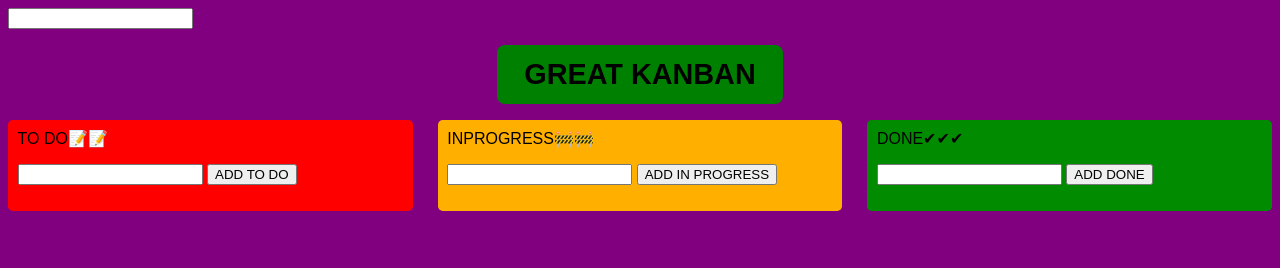
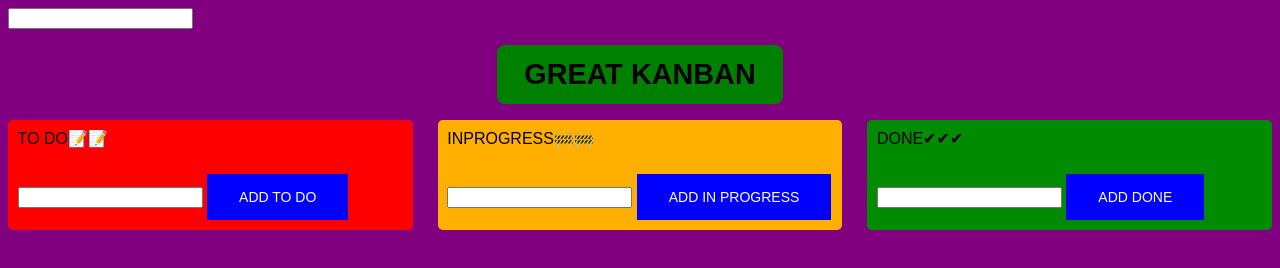
Before and after one commit to zivserphos/kanban-final, a website: page solution/index.html in a window 1280 px wide. Drawn offline with Linux system fonts and the light colour scheme.

Commit message:
sumbit button design with css

```diff
--- a/solution/styles.css
+++ b/solution/styles.css
@@ -1,8 +1,7 @@
-body
-{
+body {
     background-color: purple;
-}
-.kanban-heading {
+  }
+  .kanban-heading {
     display: flex;
     flex-direction: row;
     justify-content: center;
@@ -47,3 +46,16 @@ body
     background-color: #018b01;
     /* display: none; */
   }
+
+  .submit {
+    cursor: pointer;
+    background-color: blue; /* Green */
+    border: none;
+    color: white;
+    margin-top: 10px;
+    padding: 15px 32px;
+    text-align: center;
+    text-decoration: none;
+    display: inline-block;
+    font-size: 14px;
+  }
```
